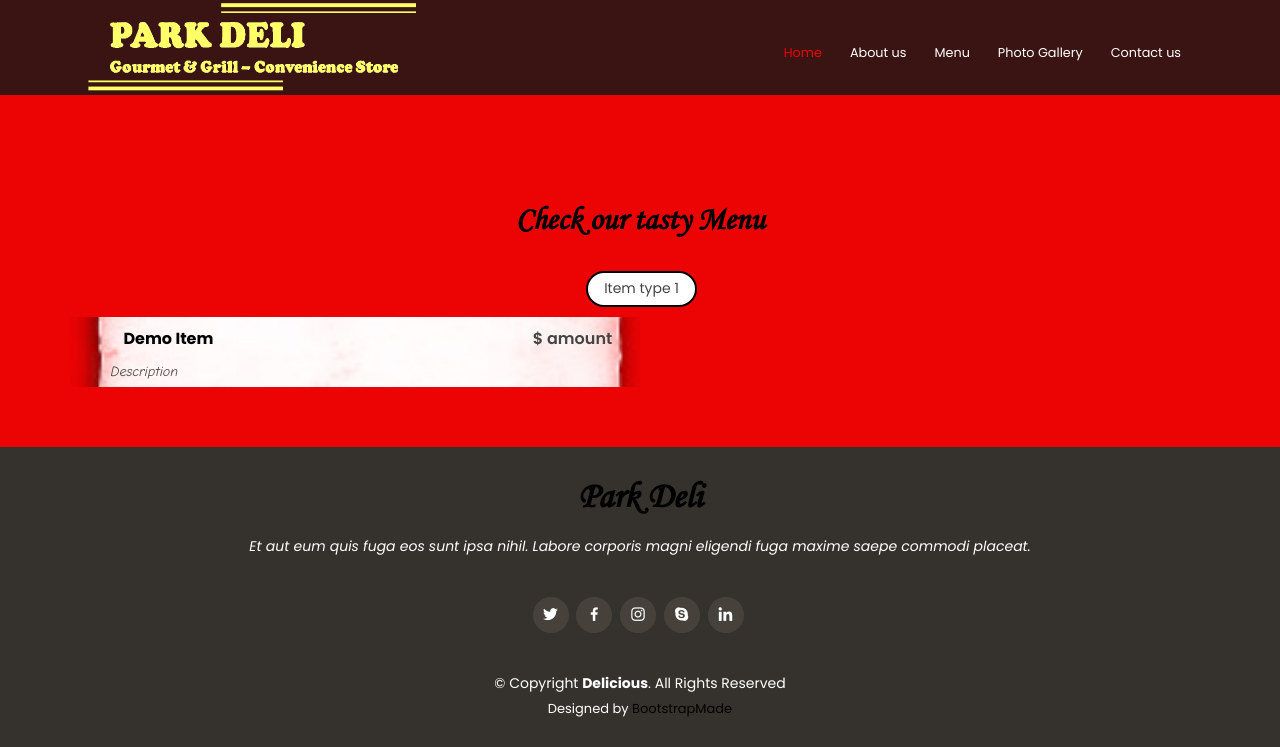
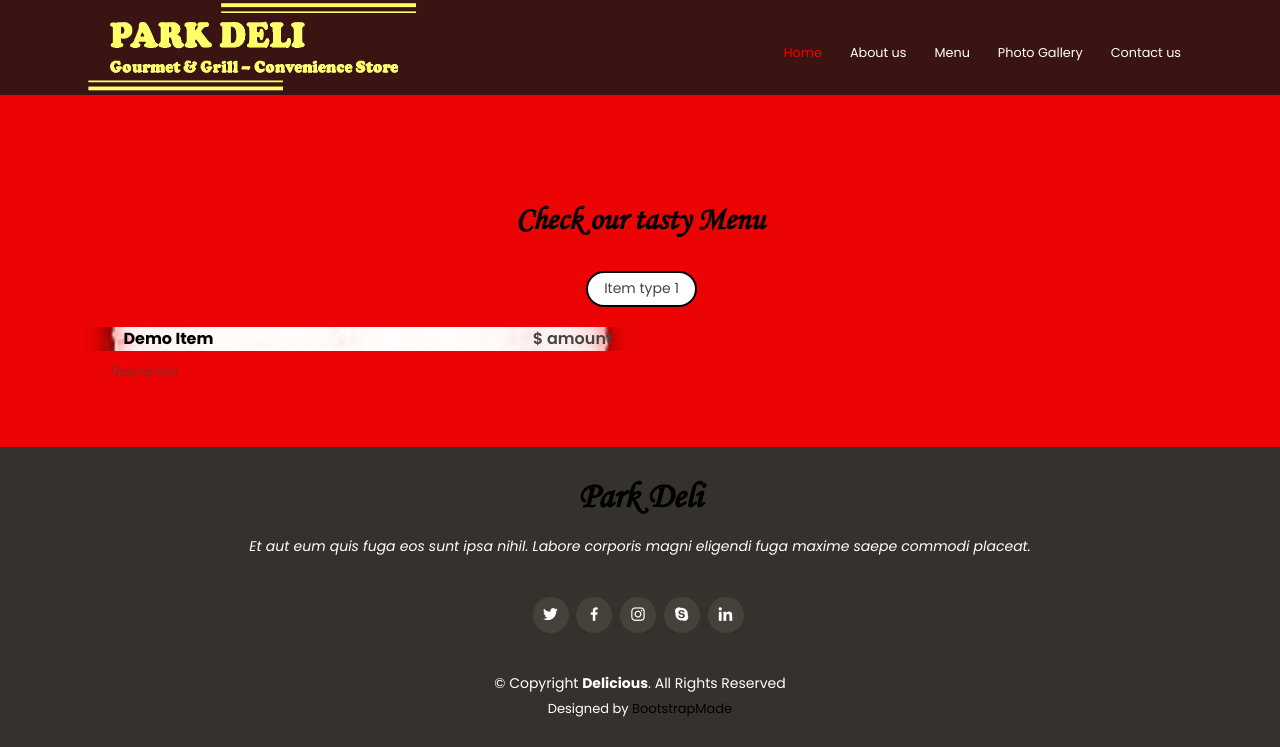
Before and after one commit to neeldoshi7/PD, a PHP site: page /demomenu.html in a window 1280 px wide. Shown: the top 747 px of the page. Run offline with PHP 8.4, Linux system fonts and the light colour scheme.

Commit message:
Update style.css

```diff
--- a/assets/css/style.css
+++ b/assets/css/style.css
@@ -1013,10 +1013,10 @@ background-size: cover;
 }
 
 .menu-item {
-  background: url("oneRoof_box3.jpg");
+  /* background: url("oneRoof_box3.jpg");
 background-position: center;
 background-repeat: no-repeat;
-background-size: cover;
+background-size: cover; */
   /*
   box-shadow: 0px 2px 15px rgba(0, 0, 0, 0.1)
   border: 2px solid #000000;
@@ -1026,6 +1026,7 @@ background-size: cover;
 }
 
 .menu .menu-content a {
+
   /* padding-right: 10px; */
   margin-left: 1vw;
   /* position: relative; */
@@ -1035,6 +1036,10 @@ background-size: cover;
 }
 
 .menu .menu-content  {
+  background: url("oneRoof_box3.jpg");
+background-position: center;
+background-repeat: no-repeat;
+background-size: cover;
   position: relative;
   z-index: 3;
   /* padding: 0 10px; */
```
